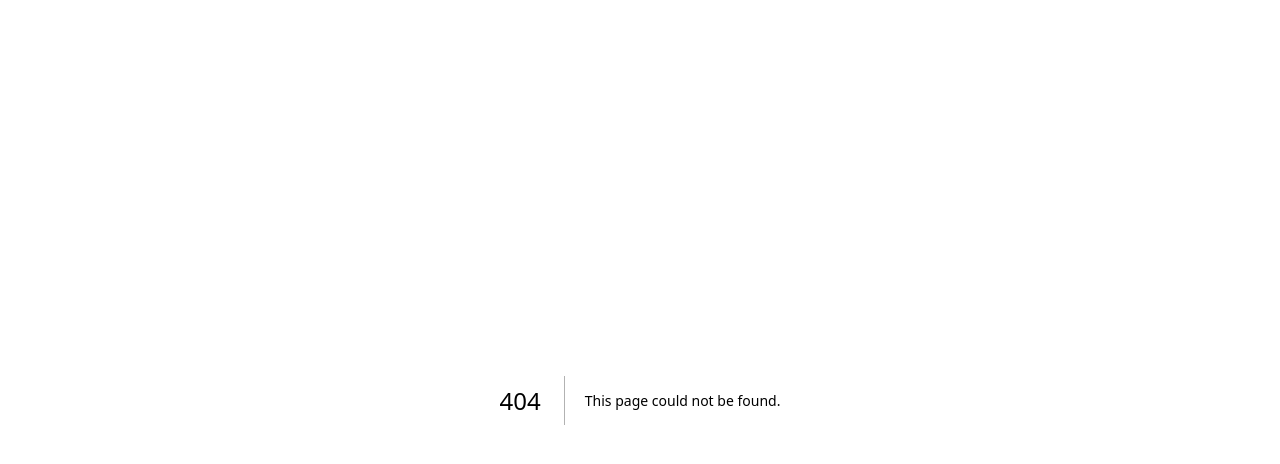
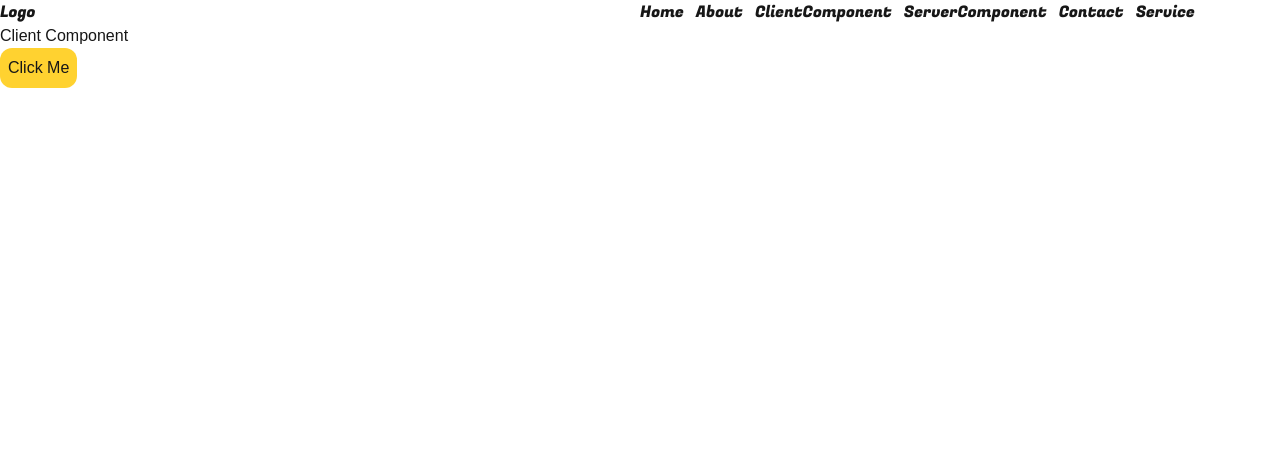
Before and after one commit to khannsameer/Nextjs-journey, a Next.js app: page /clientcomponent in a window 1280 px wide. Before the commit this address had no page. Shown: the top 464 px of the page. Built offline with nearby package versions, Linux system fonts and the light colour scheme.

Commit message:
Add client and server components; update Navbar and layout

```diff
--- /dev/null
+++ b/app/(users)/clientcomponent/page.jsx
@@ -0,0 +1,17 @@
+"use client";
+
+const ClientComponent = () => {
+  return (
+    <>
+      <h1>Client Component</h1>
+      <button
+        className="bg-amber-300 p-2 rounded-xl"
+        onClick={() => alert("Hello")}
+      >
+        Click Me
+      </button>
+    </>
+  );
+};
+
+export default ClientComponent;
--- a/app/(users)/page.js
+++ b/app/(users)/page.js
@@ -4,6 +4,7 @@ const Home = () => {
   return (
     <>
       <h1 className="font-vollkorn">Hello Next.Js</h1>
+      <button className="bg-amber-300 p-2 rounded-xl">Click Me</button>
     </>
   );
 };
--- a/app/components/Navbar.jsx
+++ b/app/components/Navbar.jsx
@@ -14,6 +14,12 @@ const Navbar = () => {
               <Link href="/about">About</Link>
             </li>
             <li>
+              <Link href="/clientcomponent">ClientComponent</Link>
+            </li>
+            <li>
+              <Link href="/servercomponent">ServerComponent</Link>
+            </li>
+            <li>
               <Link href="/contact">Contact</Link>
             </li>
             <li>
--- a/app/layout.js
+++ b/app/layout.js
@@ -22,7 +22,7 @@ export const metadata = {
     siteName: "Sameer Techn",
     images: [
       {
-        url: "/planet.jpg",
+        url: "/og-image.png",
         width: 1200,
         height: 630,
         alt: "Tech",
```
Also changed, not shown: app/(users)/servercomponent/page.jsx (added).
